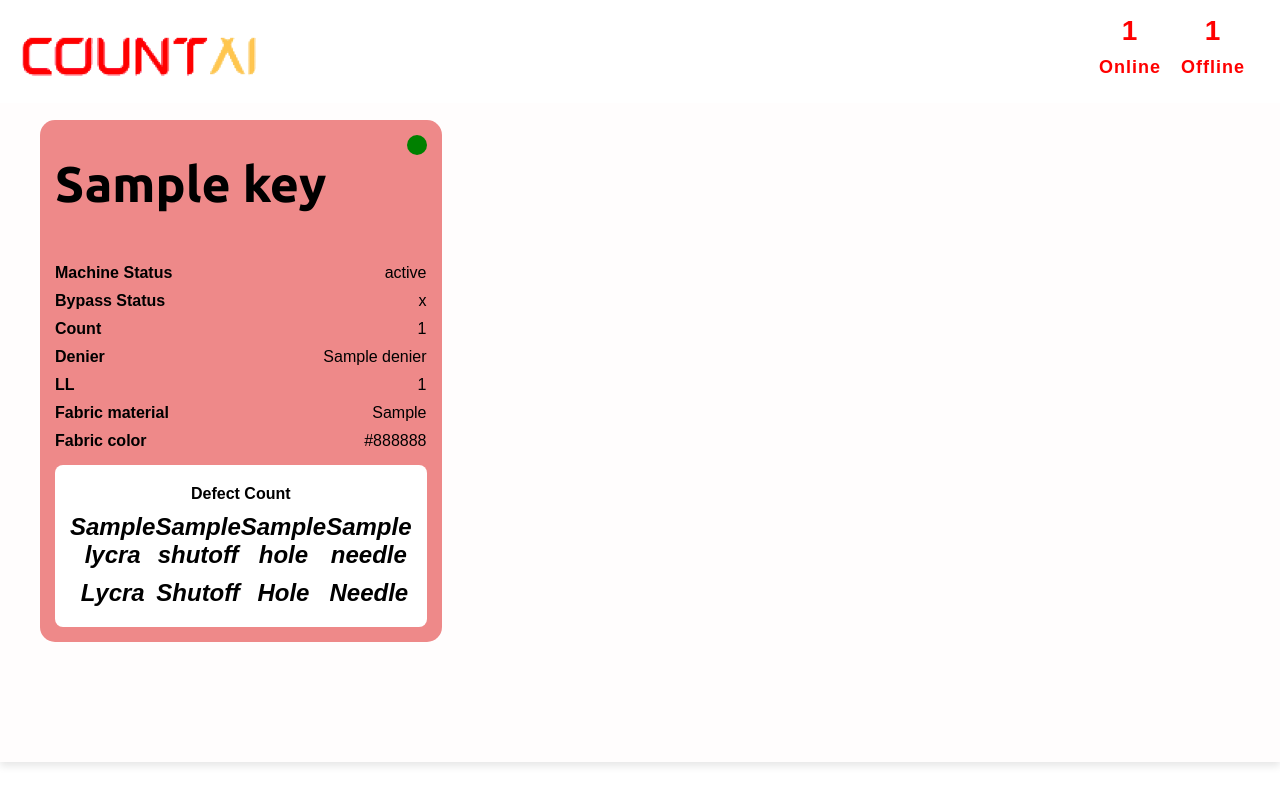
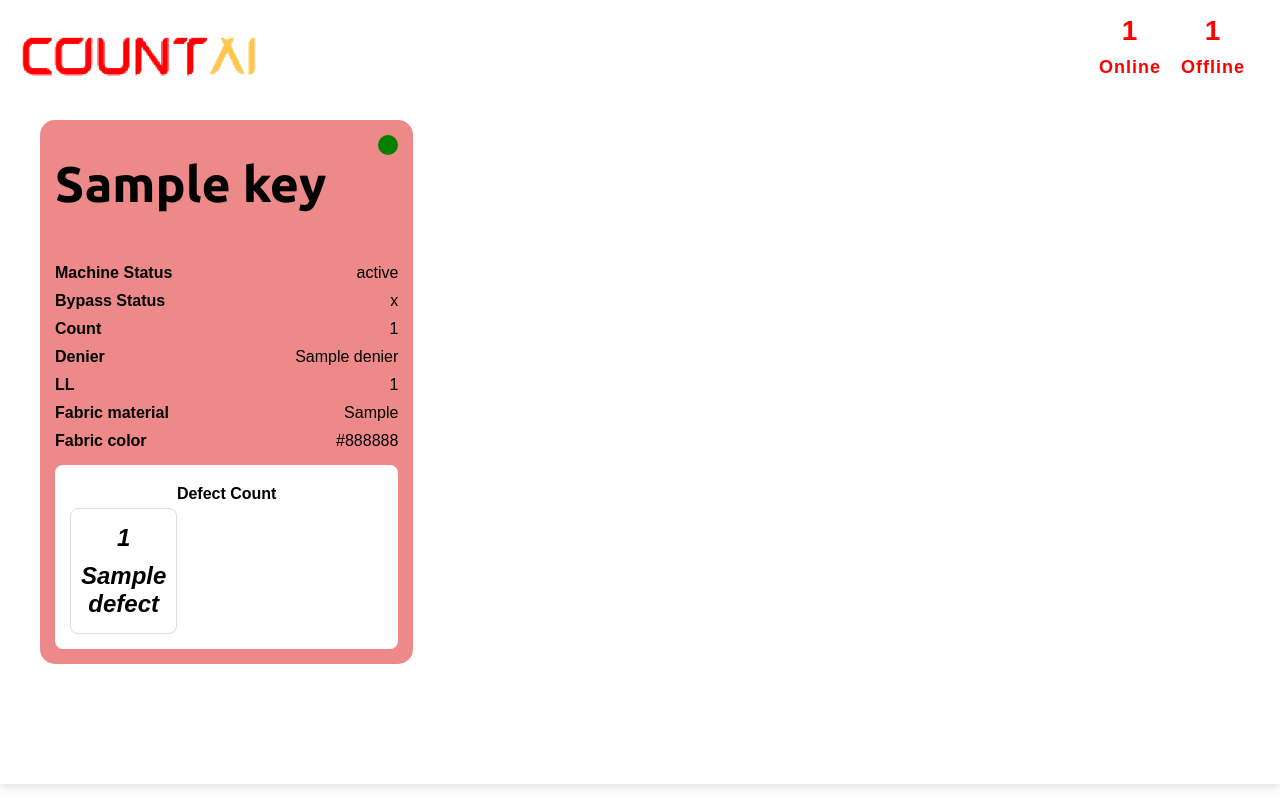
Before and after one commit to agathiyan2002/dashboard_home_page_countai, a Flask app: template templates/home.html in a window 1280 px wide. Run offline with Flask 3, Linux system fonts and the light colour scheme; the template is opened without the code that fills it: most values are stand-ins (such as "Sample title", 1, 10 or a date in 2020); some web fonts are replaced.

Commit message:
This my second commit i'm change the dynamic defect details this automaticaly show the defect details besed on the defect or non defect

```diff
--- a/static/css/styles.css
+++ b/static/css/styles.css
@@ -66,12 +66,12 @@
 }
 
 .grid-container {
-    background-color: #fffdfd;
+    background-color: #ffffff;
     display: grid;
     grid-template-columns: repeat(3, 1fr);
     grid-template-rows: repeat(3, auto);
     grid-gap: 40px;
-    max-width: 1500px;
+    max-width: 1800px;
     margin: 80px auto 0;
     padding: 40px;
     box-shadow: 0 4px 8px rgba(0, 0, 0, 0.1);
@@ -161,8 +161,9 @@
 }
 
 .detail-row {
-    display: flex;
-    flex-direction: row;
+    display: grid;
+    grid-template-columns: repeat(4, 1fr);
+    grid-gap: 10px;
 }
 
 .detail-item {
@@ -170,14 +171,18 @@
     display: flex;
     flex-direction: column;
     align-items: center;
+    padding: 10px;
+    border: 1px solid #ddd;
+    border-radius: 8px;
 }
 
 .detail-item span {
     margin: 5px 0;
     text-align: center;
     font-weight: bold;
-    font-style: italic;
 }
+
+
 
 .detail-item span:first-child {
     order: 2;
--- a/templates/home.html
+++ b/templates/home.html
@@ -30,6 +30,7 @@
         <!-- First row -->
         {% for mill_data in firebase_data %}
         {% for key, data in mill_data.items() %}
+
 
         <div class="grid-item item1">
             <div class="mill-header">
@@ -72,26 +73,27 @@
                 <div class="defect-count-heading">
                     <h3>Defect Count</h3>
                 </div>
-                <!-- add defect count heading top left here  -->
+
+                <!-- Iterate over defect details dynamically -->
                 <div class="detail-row">
+                    {% set defect_details = [] %}
+                    {% for defect, count in data.items() if defect not in ['bypass', 'count', 'denier', 'fabric_color',
+                    'fabric_type', 'loop_length', 'machine_status', 'sending_time', 'status'] and count != 0 %}
+                    {% set defect_details = defect_details + [(defect, count)] %}
+                    {% for defect, count in defect_details %}
                     <div class="detail-item">
-                        <span>Lycra</span>
-                        <span>{{ data['lycra'] }}</span>
+                        <span>{{ defect }}</span>
+                        <span>{{ count }}</span>
                     </div>
-                    <div class="detail-item">
-                        <span>Shutoff</span>
-                        <span>{{ data['shutoff'] }}</span>
-                    </div>
-                    <div class="detail-item">
-                        <span>Hole</span>
-                        <span>{{ data['hole'] }}</span>
-                    </div>
-                    <div class="detail-item">
-                        <span>Needle</span>
-                        <span>{{ data['needle'] }}</span>
-                    </div>
+
+                    {% endfor %}
+                    {% endfor %}
+
+
                 </div>
+
             </div>
+
         </div>
         {% endfor %}
         {% endfor %}
```
